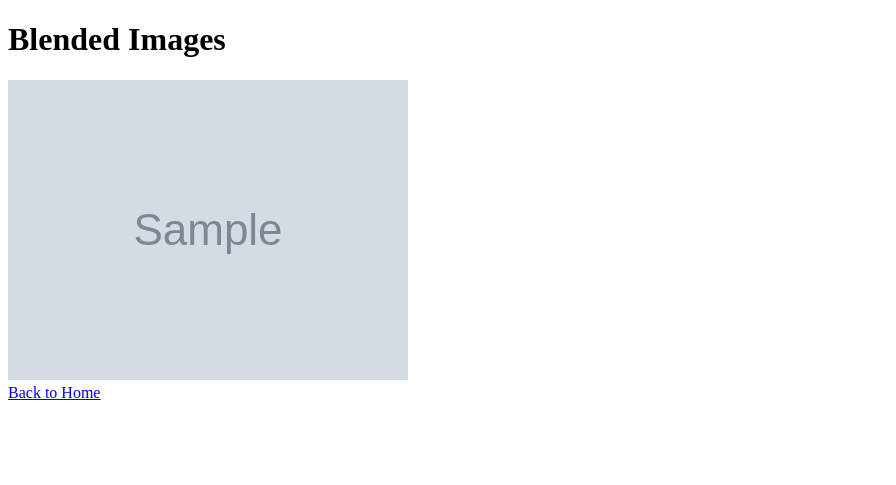
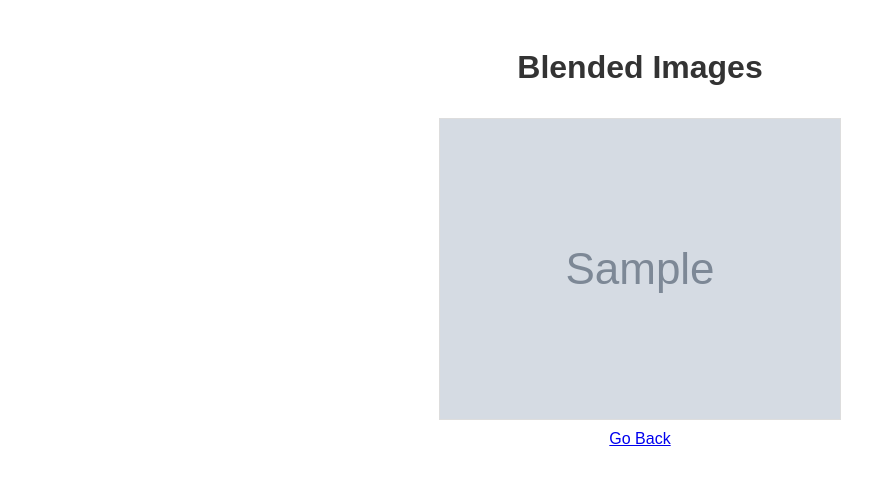
Before and after one commit to Alex1988Den/Blending-two-images-using-linear-interpolation, a Flask app: template templates/blend.html in a window 1280 px wide. Shown: the top 485 px of the page, without its empty margins (0-896 px from the left). Run offline with Flask 2, Linux system fonts and the light colour scheme; the template is opened without the code that fills it: most values are stand-ins (such as "Sample title", 1, 10 or a date in 2020); grey boxes marked "Sample" are stand-in pictures.

Commit message:
Update blend.html

```diff
--- a/templates/blend.html
+++ b/templates/blend.html
@@ -4,14 +4,38 @@
     <meta charset="UTF-8">
     <meta name="viewport" content="width=device-width, initial-scale=1.0">
     <title>Blended Images</title>
+    <style>
+        body {
+            font-family: Arial, sans-serif;
+            text-align: center;
+            padding: 20px;
+        }
+        h1 {
+            color: #333;
+        }
+        img {
+            margin-top: 20px;
+            max-width: 100%;
+            height: auto;
+            border: 1px solid #ddd;
+        }
+        .image-container {
+            display: flex;
+            flex-wrap: wrap;
+            justify-content: center;
+        }
+        .image-container img {
+            margin: 10px;
+        }
+    </style>
 </head>
 <body>
     <h1>Blended Images</h1>
-    <div>
+    <div class="image-container">
         {% for img in images %}
-            <img src="{{ url_for('send_image', filename=img.split('/')[-1]) }}" alt="Blended Image" />
+            <img src="{{ img }}" alt="Blended Image">
         {% endfor %}
     </div>
-    <a href="/">Back to Home</a>
+    <a href="/">Go Back</a>
 </body>
 </html>
```
